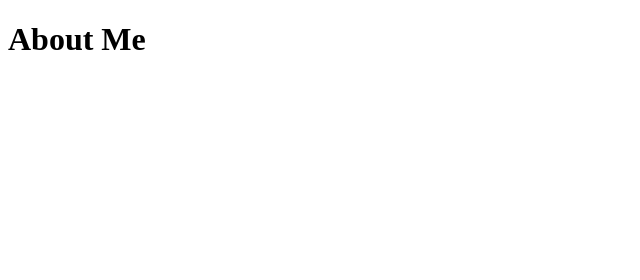
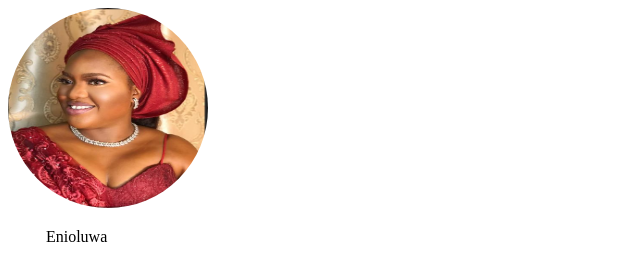
Before and after one commit to Enioluwaige/ENIOLUWA-ASSIGMENT-1, a plain HTML site: page index.html in a window 1280 px wide. Shown: the whole page, without its empty margins (0-640 px from the left). Drawn offline with Linux system fonts and the light colour scheme.

Commit message:
3rd edit
3rd edit

```diff
--- a/index.html
+++ b/index.html
@@ -1,12 +1,20 @@
 <!DOCTYPE html>
 <html lang="en">
-<head>
-    <meta charset="UTF-8">
-    <meta name="viewport" content="width=device-width, initial-scale=1.0">
-    <title> The Just Projects - IGE ENIOLUWA </title>
-</head>
-<body>
-    <h1>About Me</h1>
+  <head>
+    <meta charset="UTF-8" />
+    <meta name="viewport" content="width=device-width, initial-scale=1.0" />
+    <title>The Just Projects - IGE ENIOLUWA</title>
+    <link rel="stylesheet" href="style.css">
+  </head>
+  <body>
 
-</body>
+    <div class="eni-images">
+        <img src="ig eniouwa.png" width="200" height="200" alt="Resized Image" />
+    </div>
+
+    <div class="eni-name">
+     <p>Enioluwa</p>
+    </div>
+
+  </body>
 </html>
--- /dev/null
+++ b/style.css
@@ -0,0 +1,7 @@
+.eni-images img{
+    border-radius: 70%;
+}
+.eni-name p{
+    font-size: 16px;
+margin-left: 3%;
+}
```
Also changed, not shown: ig eniouwa.png (added).
